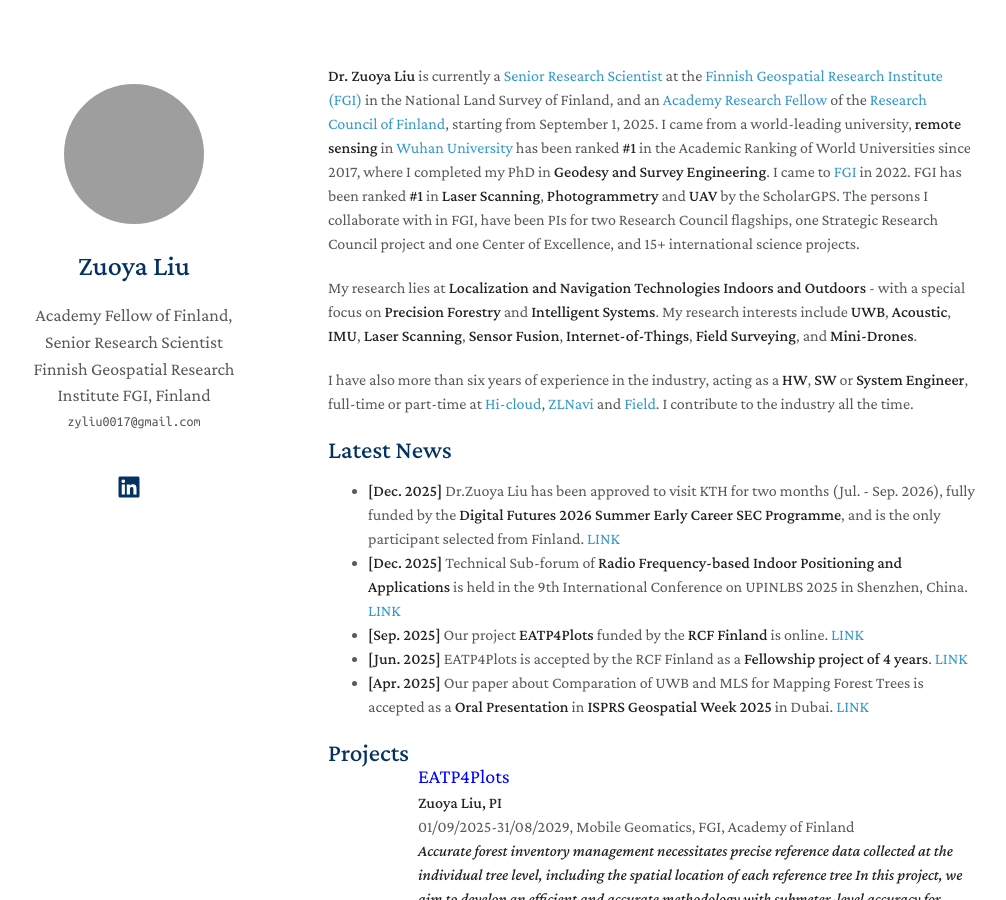
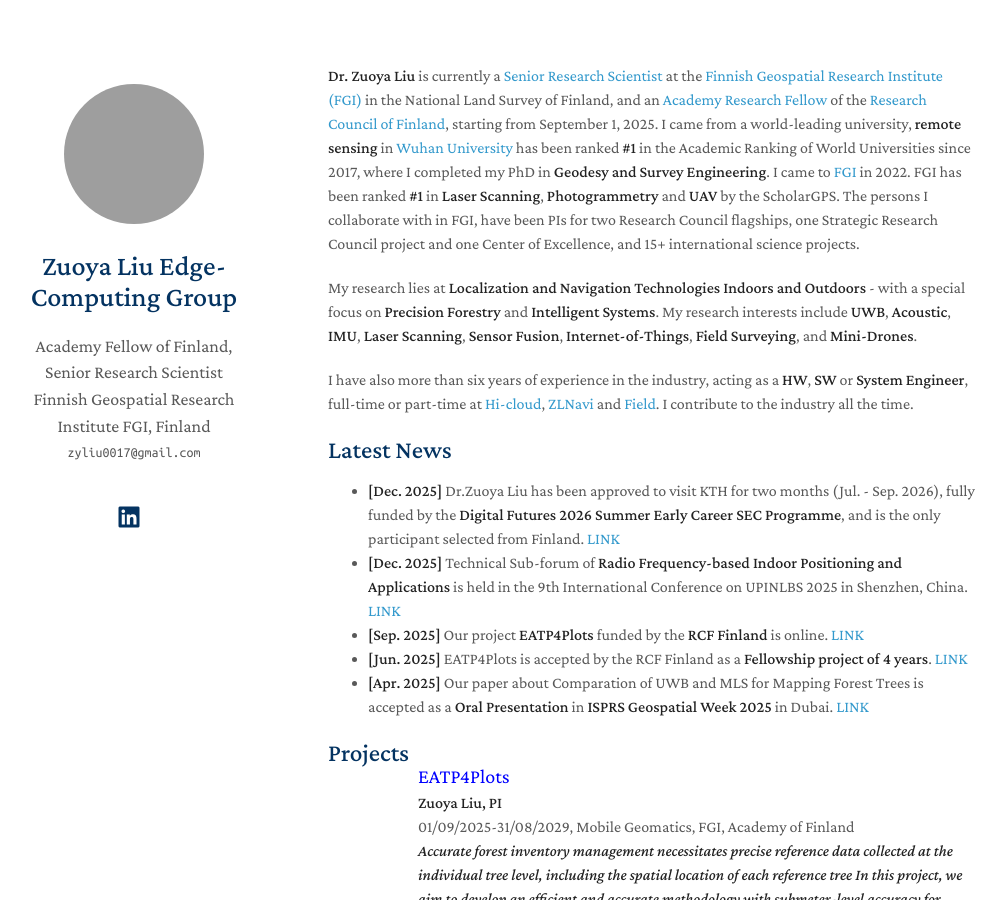
Before and after one commit to zyliu0017/zyliu0017.github.io, a Jekyll site: the page built from index.md, in a window 1280 px wide and 900 px high. Shown: the whole window, without its empty margins (142-1148 px from the left). Built offline with Jekyll 4.4.1, drawn with Linux system fonts in a browser that asks for light colours; a style sheet for code colours, icons or effects is not loaded; grey boxes are pictures that could not be loaded.

Commit message:
update info

```diff
--- a/_config.yml
+++ b/_config.yml
@@ -1,5 +1,5 @@
 # Basic Information
-title: Zuoya Liu
+title: Zuoya Liu Edge-Computing Group
 position: Academy Fellow of Finland, Senior Research Scientist
 affiliation: Finnish Geospatial Research Institute FGI, Finland
 email: zyliu0017@gmail.com
--- a/_layouts/homepage.html
+++ b/_layouts/homepage.html
@@ -44,6 +44,7 @@
         {% endif %}
 
         <h1>{{ site.title }}</h1>
+
         {% if site.group %}
         <group style="font-size:1.12rem;">{{ site.group }}</group>
         <br>
```
